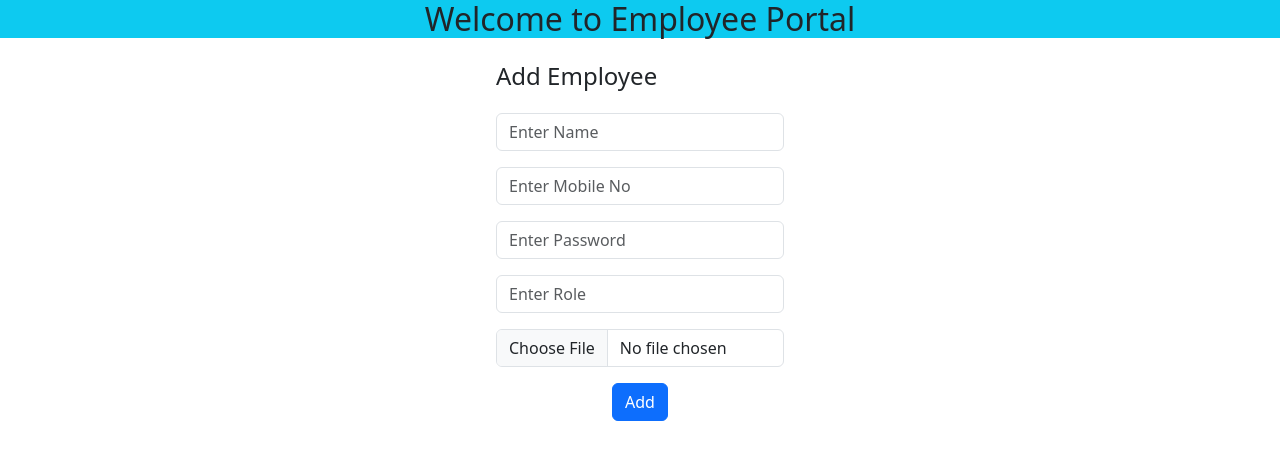
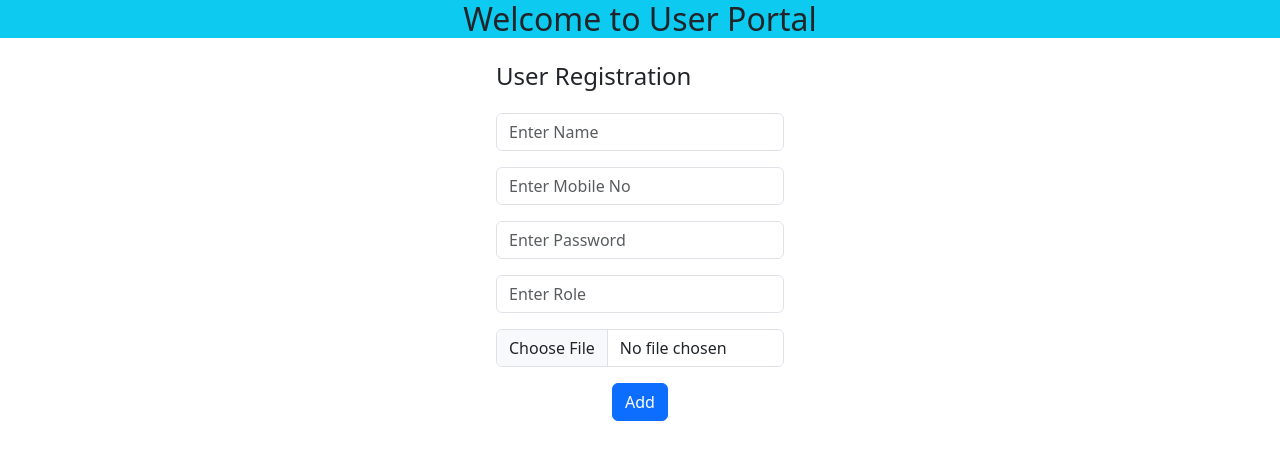
Before and after one commit to Sai6347/ReactNodeJsfrontend, a React (Create React App) app: page /add in a window 1280 px wide. Shown: the top 460 px of the page. Built offline with nearby package versions, Linux system fonts and the light colour scheme.

Commit message:
updated name

```diff
--- a/src/App.js
+++ b/src/App.js
@@ -11,7 +11,7 @@ function App() {
   return (
     <div className="App">
       <div>
-      <h2 className="text-center bg-info">Welcome to Employee Portal</h2>
+      <h2 className="text-center bg-info">Welcome to User Portal</h2>
       </div>
 
       <BrowserRouter>
--- a/src/components/AddEmp.jsx
+++ b/src/components/AddEmp.jsx
@@ -5,7 +5,7 @@ import { Link } from "react-router-dom";
 import "./style.css";
 
 const AddEmp = () => {
-    const [emp, setEmp] = useState({
+    const [user, setEmp] = useState({
         name : "",
         mobile : "",
         role : "",
@@ -32,11 +32,11 @@ const AddEmp = () => {
         try {
 
             const formData = new FormData();
-            formData.append("name", emp.name);
-            formData.append("mobile", emp.mobile);
-            formData.append("role", emp.role);
+            formData.append("name", user.name);
+            formData.append("mobile", user.mobile);
+            formData.append("role", user.role);
             formData.append("file", file);
-            formData.append("password", emp.password);
+            formData.append("password", user.password);
 
             await axios.post(base_url+"/addEmp", formData, {
                 headers: {
@@ -53,13 +53,13 @@ const AddEmp = () => {
     };
 
 
-    console.log(emp);
+    console.log(user);
     return(
 
         <div className="d-flex justify-content-center align-items-center">
             <div className="p-3 rounded w-25">
             <form>
-            <h4 className="mb-4">Add Employee</h4>
+            <h4 className="mb-4">User Registration</h4>
             <div className="home">
                 <Link to="/">
                     <button type="button" className="btn btn-secondary">Home</button>
--- a/src/components/GetEmp.jsx
+++ b/src/components/GetEmp.jsx
@@ -1,12 +1,18 @@
 import React, { useEffect, useState } from "react";
 import axios from "axios";
 import { Link } from "react-router-dom";
+// import Login from "./Login";
 import 'bootstrap/dist/css/bootstrap.min.css';
 import "./style.css";
 
 const GetEmp = () => {
 
     const [emp, setEmp] = useState([])
+    // const [token,setToken] = useState()
+    // if(!token)
+    // {
+    //   return <Login setToken={setToken}/>
+    // }
     const base_url = "http://localhost:8800";
 
     useEffect(() => {
--- a/src/components/Login.jsx
+++ b/src/components/Login.jsx
@@ -14,6 +14,7 @@ const Login = () => {
     const base_url = "http://localhost:8800";
     const navigate = useNavigate();
     axios.defaults.withCredentials = true;
+
     const handleLogin = async (e) => {
         e.preventDefault();
         try {
```
